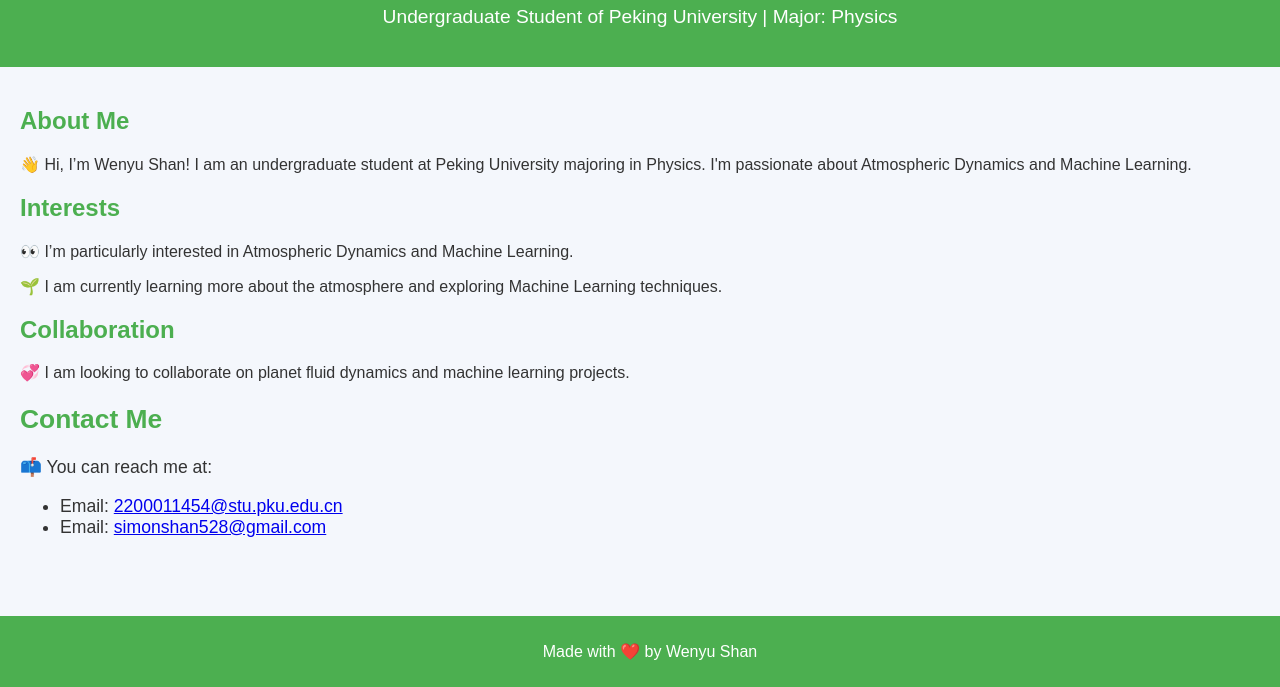
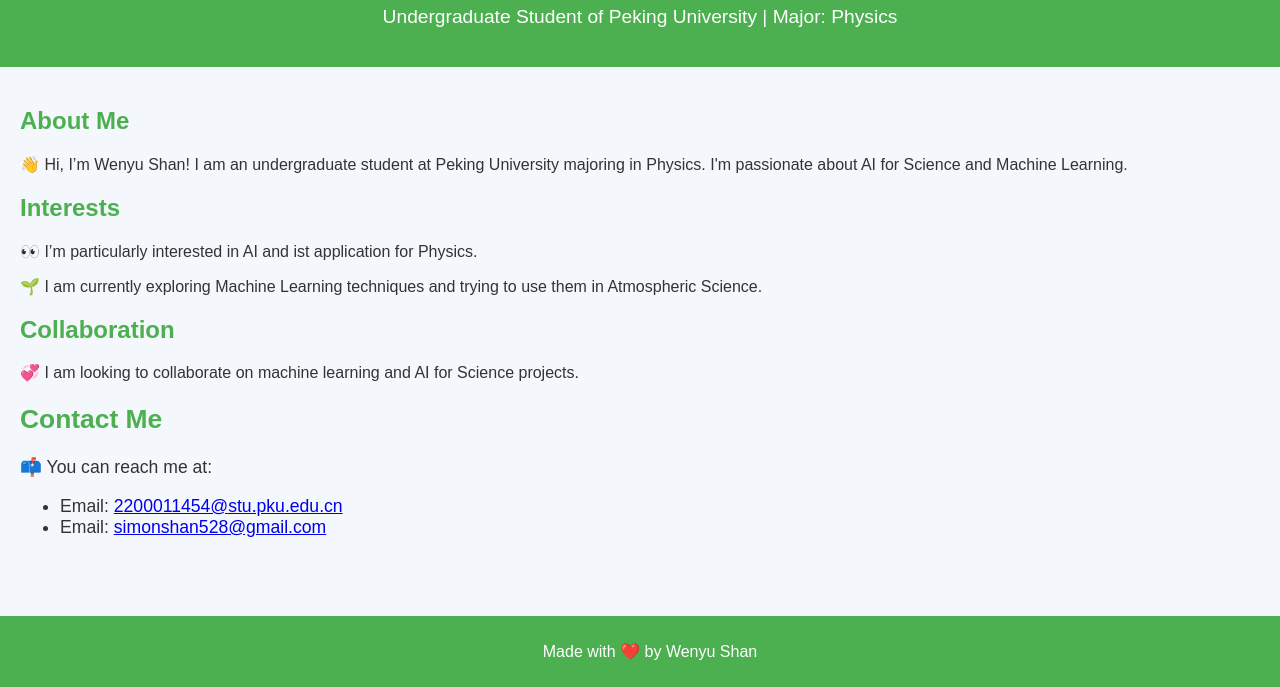
Before and after one commit to Wenyu528/Wenyu528.github.io, a plain HTML site: page index.html in a window 1280 px wide. Shown: the part 113-800 px from the top of the page. Drawn offline with Linux system fonts and the light colour scheme.

Commit message:
Update index.html

```diff
--- a/index.html
+++ b/index.html
@@ -58,18 +58,18 @@
     <div class="container">
         <div class="section">
             <h2>About Me</h2>
-            <p>👋 Hi, I’m Wenyu Shan! I am an undergraduate student at Peking University majoring in Physics. I'm passionate about Atmospheric Dynamics and Machine Learning.</p>
+            <p>👋 Hi, I’m Wenyu Shan! I am an undergraduate student at Peking University majoring in Physics. I'm passionate about AI for Science and Machine Learning.</p>
         </div>
 
         <div class="section">
             <h2>Interests</h2>
-            <p>👀 I’m particularly interested in Atmospheric Dynamics and Machine Learning.</p>
-            <p>🌱 I am currently learning more about the atmosphere and exploring Machine Learning techniques.</p>
+            <p>👀 I’m particularly interested in AI and ist application for Physics.</p>
+            <p>🌱 I am currently exploring Machine Learning techniques and trying to use them in Atmospheric Science.</p>
         </div>
 
         <div class="section">
             <h2>Collaboration</h2>
-            <p>💞️ I am looking to collaborate on planet fluid dynamics and machine learning projects.</p>
+            <p>💞️ I am looking to collaborate on machine learning and AI for Science projects.</p>
         </div>
 
         <div class="section contact-info">
```
